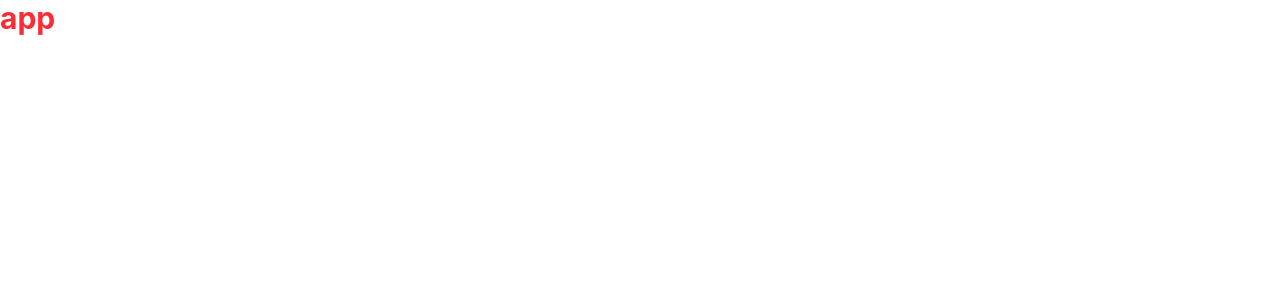
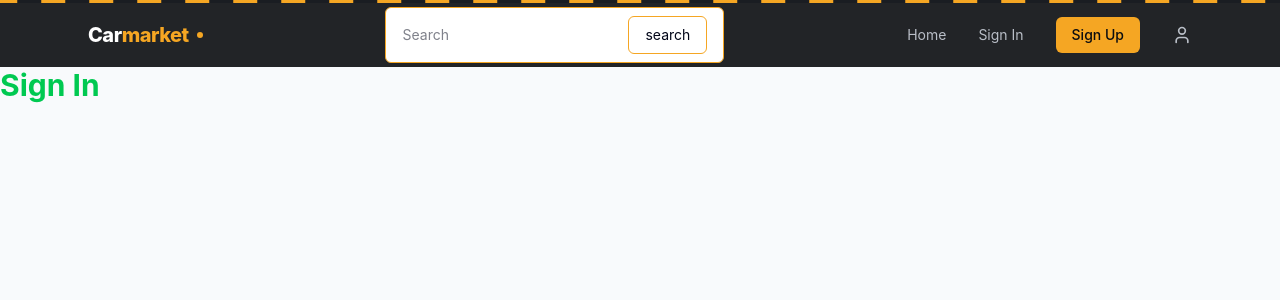
Before and after one commit to omar-abdi/Carmarket-project, a React app in the folder frontend/: page /login in a window 1280 px wide. Before the commit this address had no page. Shown: the top 300 px of the page. Built offline with nearby package versions, Linux system fonts and the light colour scheme; the HTML template or start-up script is replaced by a standard one.

Commit message:
5 header ui

```diff
--- a/frontend/package.json
+++ b/frontend/package.json
@@ -11,6 +11,7 @@
   },
   "dependencies": {
     "@tailwindcss/vite": "^4.3.1",
+    "lucide-react": "^1.27.0",
     "react": "^19.2.6",
     "react-dom": "^19.2.6",
     "react-router-dom": "^7.17.0",
--- a/frontend/src/App.jsx
+++ b/frontend/src/App.jsx
@@ -4,18 +4,19 @@ import Home from './pages/Home'
 import Profile from './pages/Profile'
 import SigNup from './pages/SigNup'
 import SingIn from './pages/SingIn'
+import Header from './componets/Header'
 function App() {
   return (
-    <div className="text-3xl font-bold  text-red-500">
-      app
-
+    <div className="min-h-screen bg-slate-50 text-slate-950">
+      <Header />
+      <main>
         <Routes>
           <Route path="/" element={<Home />} />
           <Route path="/profile" element={<Profile />} />
           <Route path="/sigNup" element={<SigNup />} />
-          <Route path="/singIn" element={<SingIn />} />
+          <Route path="/login" element={<SingIn />} />
         </Routes>
-
+      </main>
     </div>
   )
 }
--- /dev/null
+++ b/frontend/src/componets/Header.jsx
@@ -0,0 +1,106 @@
+import { useState } from "react";
+import { Link } from "react-router-dom";
+import { User, Menu, X  } from "lucide-react";
+
+function Header() {
+  const [open, setOpen] = useState(false);
+
+  const navLinks = [
+    { to: "/", label: "Home" },
+    { to: "/sign-in", label: "Sign In" },
+    { to: "/sign-up", label: "Sign Up" },
+  ];
+
+  return (
+    <header className="sticky top-0 z-50 bg-[#0B0D10]/90 backdrop-blur-md">
+      {/* Xariiqda sare - u eg calaamadaha jidka (road dashes) oo dhaqaaqaysa */}
+      <div className="h-[3px] w-full overflow-hidden bg-[#1A1D22]">
+        <div className="h-full w-[200%] bg-[repeating-linear-gradient(90deg,#F5A623_0_24px,transparent_24px_48px)] animate-[road_2.4s_linear_infinite]" />
+      </div>
+
+      <div className="max-w-6xl mx-auto px-6">
+        <div className="flex items-center justify-between h-16">
+          {/* Logo */}
+          <Link to="/" className="flex items-center gap-2 group">
+            <span className="text-xl font-extrabold tracking-tight text-white">
+              Car<span className="text-[#F5A623]">market</span>
+            </span>
+            <span className="h-1.5 w-1.5 rounded-full bg-[#F5A623] group-hover:animate-ping" />
+          </Link>
+
+          <div className="flex items-center gap-2 rounded-md border border-[#F5A623] px-4 py-2 text-sm bg-white">
+
+            <input type="text" placeholder="Search" className="w-full" />
+         <button className="flex items-center gap-2 rounded-md border border-[#F5A623] px-4 py-2 text-sm bg-white">search</button>
+          </div>
+          {/* Nav-ka desktop-ka */}
+          <nav className="hidden md:flex items-center gap-8">
+            <Link
+              to="/"
+              className="relative text-sm text-[#B9BEC7] hover:text-white transition-colors after:absolute after:left-0 after:-bottom-1 after:h-[2px] after:w-0 after:bg-[#F5A623] after:transition-all after:duration-300 hover:after:w-full"
+            >
+              Home
+            </Link>
+            <Link
+              to="/login"
+              className="relative text-sm text-[#B9BEC7] hover:text-white transition-colors after:absolute after:left-0 after:-bottom-1 after:h-[2px] after:w-0 after:bg-[#F5A623] after:transition-all after:duration-300 hover:after:w-full"
+            >
+              Sign In
+            </Link>
+
+            <Link
+              to="/signUp"
+              className="text-sm font-medium text-[#0B0D10] bg-[#F5A623] px-4 py-2 rounded-md hover:bg-white transition-colors duration-300 hover:shadow-[0_0_20px_rgba(245,166,35,0.4)]"
+            >
+              Sign Up
+            </Link>
+
+            <Link
+              to="/profile"
+              className="text-[#B9BEC7] hover:text-[#F5A623] transition-colors duration-300 hover:rotate-6"
+            >
+              <User size={20} />
+            </Link>
+          </nav>
+
+          {/* Badhanka menu-ga mobile-ka */}
+          <button
+            onClick={() => setOpen(!open)}
+            className="md:hidden text-white"
+            aria-label="Toggle menu"
+          >
+            {open ? <X size={24} /> : <Menu size={24} />}
+          </button>
+        </div>
+      </div>
+
+      {/* Menu-ga mobile-ka - slide down animation */}
+      <div
+        className={`md:hidden overflow-hidden transition-[max-height,opacity] duration-300 ease-in-out ${
+          open ? "max-h-60 opacity-100" : "max-h-0 opacity-0"
+        }`}
+      >
+        <div className="px-6 pb-4 flex flex-col gap-4 border-t border-[#1A1D22] pt-4">
+          <Link to="/sign-in" onClick={() => setOpen(false)} className="text-sm text-[#B9BEC7] hover:text-white">
+            Sign In
+          </Link>
+          <Link to="/sign-up" onClick={() => setOpen(false)} className="text-sm text-[#F5A623] font-medium">
+            Sign Up
+          </Link>
+          <Link to="/profile" onClick={() => setOpen(false)} className="text-sm text-[#B9BEC7] hover:text-white flex items-center gap-2">
+            <User size={16} /> Profile
+          </Link>
+        </div>
+      </div>
+
+      <style>{`
+        @keyframes road {
+          from { transform: translateX(0); }
+          to { transform: translateX(-24px); }
+        }
+      `}</style>
+    </header>
+  );
+}
+
+export default Header;
--- a/frontend/src/pages/SingIn.jsx
+++ b/frontend/src/pages/SingIn.jsx
@@ -1,9 +1,9 @@
-import React from 'react'
+
 
 function SingIn() {
   return (
     <div>
-      <h1 className="text-3xl font-bold text-red-500">SingIn</h1>
+      <h1 className="text-3xl font-bold text-green-500">Sign In</h1>
     </div>
   )
 }
```
Also changed, not shown: 1 other file (tests, documents, lock files or other folders).
